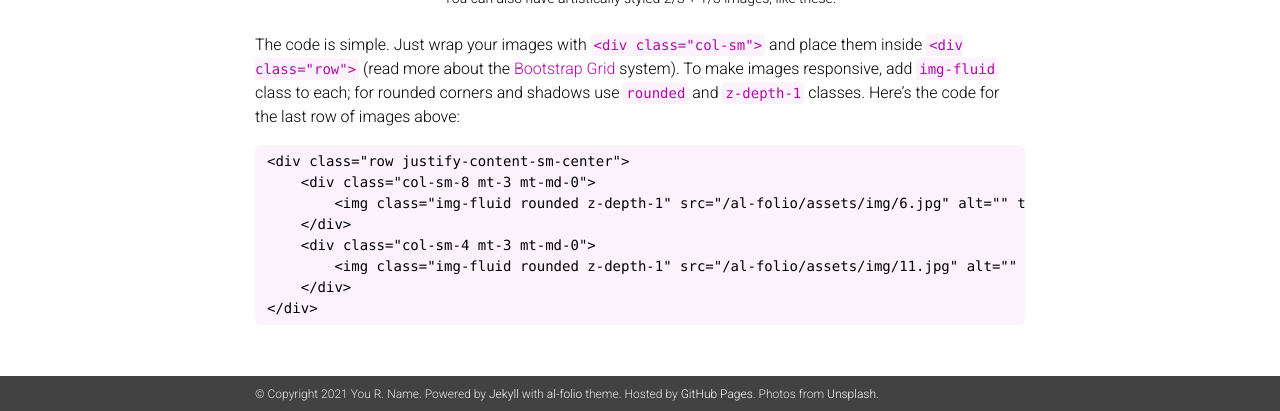
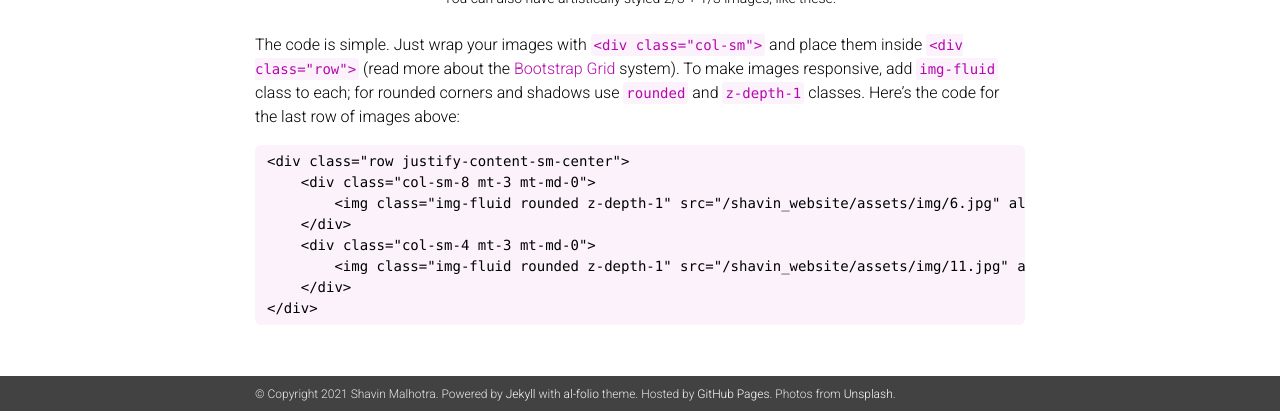
Before and after one commit to Guide-Analytics/shavin_website, a Jekyll site: the page built from _projects/6_project.markdown, in a window 1280 px wide and 900 px high, scrolled down 1037 px, cut to the strip 489-900 px from the top of the window. Built offline with Jekyll 4.4.1, drawn with Linux system fonts in a browser that asks for light colours; nearby versions of some CDN libraries; comment, search, counter and statistics services are not loaded; a style sheet for code colours, icons or effects is not loaded; some of the changed text lies outside the part shown.

Commit message:
Update _config.yml
Update Shavin name

```diff
--- a/_config.yml
+++ b/_config.yml
@@ -2,13 +2,13 @@
 # Site settings
 # -----------------------------------------------------------------------------
 
-title: blank # the website title (if blank, full name will be used instead)
-first_name: You
-middle_name: R.
-last_name: Name
-email: you@example.com
+title: Personal Website # the website title (if blank, full name will be used instead)
+first_name: Shavin
+middle_name:
+last_name: Malhotra
+email: test@uwaterloo.ca
 description: > # the ">" symbol means to ignore newlines until "footer_text:"
-  A simple, whitespace theme for academics. Based on [*folio](https://github.com/bogoli/-folio) design.
+  Test description.
 footer_text: >
   Powered by <a href="http://jekyllrb.com/" target="_blank">Jekyll</a> with <a href="https://github.com/alshedivat/al-folio">al-folio</a> theme.
   Hosted by <a href="https://pages.github.com/" target="_blank">GitHub Pages</a>.
@@ -16,7 +16,7 @@
 
 icon: 🔥 # the emoji used as the favicon
 url:  # the base hostname & protocol for your site
-baseurl: /al-folio # the subpath of your site, e.g. /blog/
+baseurl: # the subpath of your site, e.g. /blog/
 last_updated: false # set to true if you want to display last updated in the footer
 impressum_path:  # set to path to include impressum link in the footer, use the same path as permalink in a page, helps to conform with EU GDPR
 
@@ -84,7 +84,7 @@
   enabled: true
 
 # Comments
-disqus_shortname: al-folio # put your disqus shortname
+disqus_shortname: shavin_malhotra # put your disqus shortname
 # https://help.disqus.com/en/articles/1717111-what-s-a-shortname
 
 # -----------------------------------------------------------------------------
@@ -153,8 +153,8 @@
 
 scholar:
 
-  last_name: Einstein
-  first_name: [Albert, A.]
+  last_name: Malhotra
+  first_name: [Shavin]
 
   style: apa
   locale: en
```
